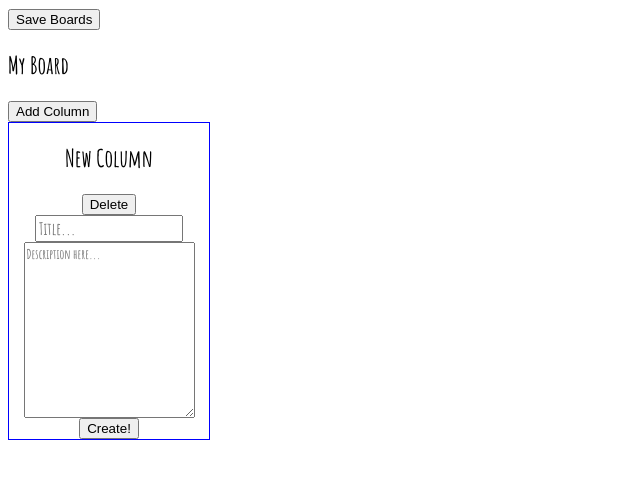
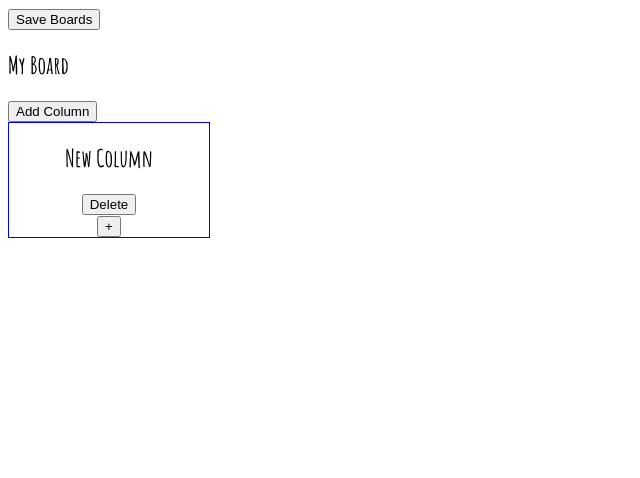
Before and after one commit to stickmanbob/Delegando, a React (Create React App) app: page / in a window 1280 px wide. Both pictures are taken after a click on the button "Add Column". Shown: the top 478 px of the page, without its empty margins (0-640 px from the left). Built offline with nearby package versions, Linux system fonts and the light colour scheme.

Commit message:
Basic stylings for notes

```diff
--- a/src/components/NoteForm.jsx
+++ b/src/components/NoteForm.jsx
@@ -6,7 +6,7 @@ class NoteForm extends React.Component {
     this.state = {
       title: "",
       description: "",
-      colId: this.props.colId,
+      colId: this.props.column.id,
       show: false,
     };
     this.handleSubmit = this.handleSubmit.bind(this);
@@ -17,7 +17,8 @@ class NoteForm extends React.Component {
     return (e) => this.setState({ [type]: e.currentTarget.value });
   }
 
-  handleClick() {
+  handleClick(e) {
+    e.preventDefault();
     if (this.state.show === false) {
       this.setState({ show: true });
     } else {
@@ -27,24 +28,31 @@ class NoteForm extends React.Component {
 
   handleSubmit(e) {
     e.preventDefault();
+    this.state.colId = this.props.column.id;
     let noteIds = Object.values(this.props.column.notes);
-    // debugger;
+
     noteIds.push(this.props.nextNoteId);
     let col = {
       notes: noteIds,
       id: this.props.column.id,
     };
+
+    this.props.createNote(this.state, col);
     this.setState({
       title: "",
       description: "",
-      colId: this.props.colId,
+      colId: this.props.column.id,
       show: false,
     });
-    this.props.createNote(this.state, col);
   }
 
   render() {
-    let createForm = (
+    let createForm;
+
+    if (this.state.show === false) {
+      createForm = <div></div>;
+    } else {
+      createForm = (
         <form className="create-form" onSubmit={this.handleSubmit}>
           {/* <label className="create-title">Title:</label> */}
           <input
@@ -67,8 +75,14 @@ class NoteForm extends React.Component {
           <button className="create-submit">Create!</button>
         </form>
       );
+    }
 
-    return <div className="create-note">{createForm}</div>;
+    return (
+      <div>
+        <button onClick={this.handleClick}>+</button>
+        <div className="create-note">{createForm}</div>
+      </div>
+    );
   }
 }
 
--- a/src/components/column.jsx
+++ b/src/components/column.jsx
@@ -71,6 +71,7 @@ class Column extends React.Component {
     return (
       <div className="column">
         {title}
+
         <button onClick={this.deleteSelf}>Delete</button>
         <CreateNoteContainer colId={column.id} />
 
--- a/src/components/edit_note_form.jsx
+++ b/src/components/edit_note_form.jsx
@@ -19,7 +19,6 @@ class EditNoteForm extends React.Component {
   }
 
   render() {
-    // debugger;
     return (
       <div>
         <form onSubmit={this.handleSubmit}>
--- a/src/styles/note.css
+++ b/src/styles/note.css
@@ -15,8 +15,27 @@
   font-weight: 900;
   font-size: 17px;
   font-family: "Amatic SC", cursive;
+  margin: 4px;
+  border: none;
 }
 
 .create-form > textarea {
   font-family: "Amatic SC", cursive;
+  height: 50px;
+  margin: 4px;
+  border: none;
 }
+
+.delete-note {
+  position: relative;
+  left: 71px;
+  bottom: 76px;
+  font-family: sans-serif;
+  cursor: pointer;
+}
+
+.note-item {
+  background: blanchedalmond;
+  border-radius: 9px;
+  margin: 13px;
+}
```
Also changed, not shown: src/reducers/notes_reducer.js (+10 -10 lines). Lines whose indentation alone changed are shown as unchanged.
